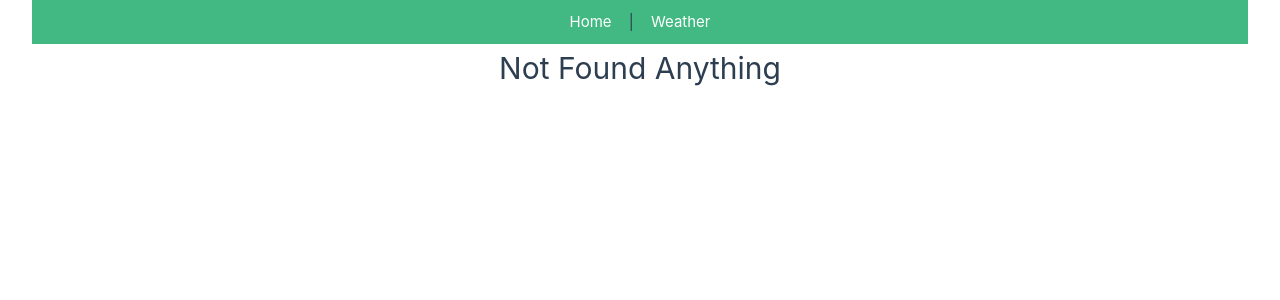
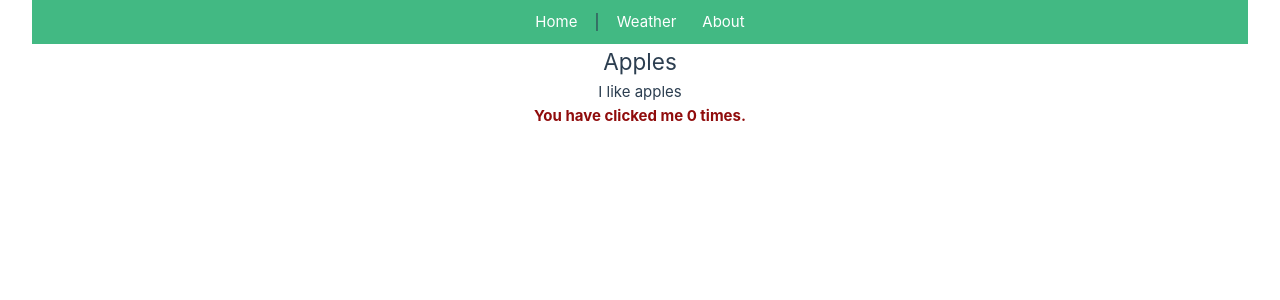
Before and after one commit to developerMohib/weather-update, a Vue app: page /about in a window 1280 px wide. Before the commit this address had no page. Shown: the top 300 px of the page. Built offline with nearby package versions, Linux system fonts and the light colour scheme.

Commit message:
page added

```diff
--- a/src/App.vue
+++ b/src/App.vue
@@ -4,6 +4,5 @@
 </template>
 
 <script setup lang="ts">
-import Navbar from './components/navbar/Navbar.vue';
-
+import Navbar from './components/navbar/Navbar.vue'
 </script>
--- a/src/components/navbar/Navbar.vue
+++ b/src/components/navbar/Navbar.vue
@@ -1,14 +1,14 @@
- <script lang="ts">
+<script lang="ts">
 export default {
-  name: "NavbarWeather",
-};
+  name: 'NavbarWeatherApp',
+}
 </script>
-
 
 <template>
   <nav>
     <router-link to="/">Home</router-link> |
     <router-link to="/weather">Weather</router-link>
+    <router-link to="/about">About</router-link>
   </nav>
 </template>
 
--- /dev/null
+++ b/src/pages/about/About.vue
@@ -0,0 +1,32 @@
+<script lang="ts">
+export default {
+  name: 'AboutPage',
+  data() {
+    return {
+      name: 'Apples',
+      message: 'I like apples',
+      clicks: 0,
+    }
+  },
+  methods: {
+    countClicks() {
+      this.clicks++
+    },
+  },
+}
+</script>
+
+<template>
+  <div v-on:click="countClicks">
+    <h2>{{ name }}</h2>
+    <p>{{ message }}</p>
+    <p id="red">You have clicked me {{ clicks }} times.</p>
+  </div>
+</template>
+
+<style>
+#red {
+  font-weight: bold;
+  color: rgb(144, 12, 12);
+}
+</style>
```
Also changed, not shown: src/router/index.ts (+10 -9 lines).
